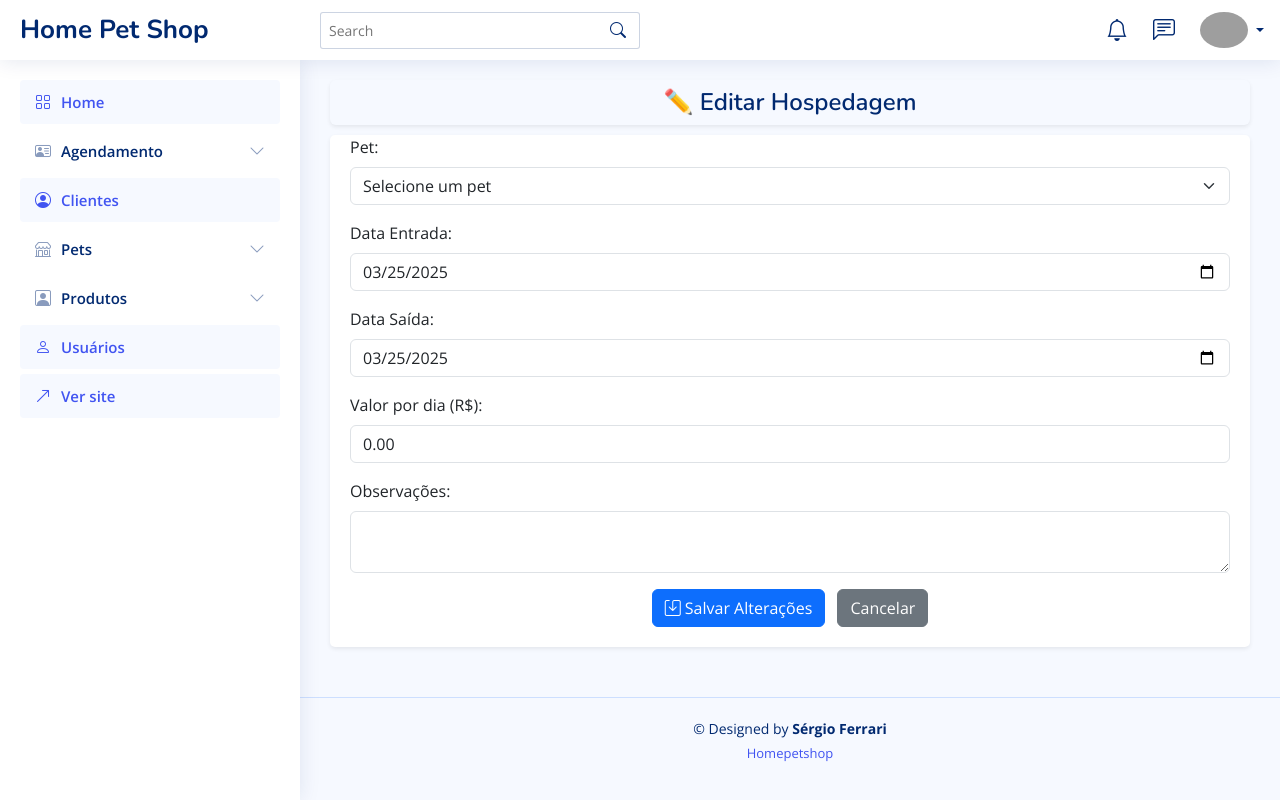
After one commit to sergioferrar/homepet, a Symfony app: template templates/hospedagem/editar.html.twig in a window 1280 px wide. The commit adds this page. Run offline with Twig, Linux system fonts and the light colour scheme; the template is opened without the code that fills it, so the values that code supplies are empty; some libraries are stand-ins or nearby versions; grey boxes are pictures that could not be loaded.

Commit message:
criação da tela de agendamento de hospedagem de caes

```diff
--- /dev/null
+++ b/templates/hospedagem/editar.html.twig
@@ -0,0 +1,59 @@
+{% extends 'base.html.twig' %}
+
+{% block body %}
+<div class="pagetitle">
+    <h1 class="text-center shadow-sm rounded p-2">✏️ Editar Hospedagem</h1>
+</div>
+
+<div class="card shadow-sm">
+    <div class="card-body">
+        <form method="POST" action="{{ path('hospedagem_editar', { id: hospedagem.id }) }}">
+
+{#             <div class="mb-3">
+                <label class="form-label">Cliente:</label>
+                <select name="cliente_id" class="form-select" required>
+                    <option value="">Selecione um cliente</option>
+                    {% for cliente in clientes %}
+                        <option value="{{ cliente.id }}" {% if cliente.id == hospedagem.cliente_id %}selected{% endif %}>{{ cliente.nome }}</option>
+                    {% endfor %}
+                </select>
+            </div> #}
+
+            <div class="mb-3">
+                <label class="form-label">Pet:</label>
+                <select name="pet_id" class="form-select" required>
+                    <option value="">Selecione um pet</option>
+                    {% for pet in pets %}
+                        <option value="{{ pet.id }}" {% if pet.id == hospedagem.pet_id %}selected{% endif %}>{{ pet.nome }}</option>
+                    {% endfor %}
+                </select>
+            </div>
+
+            <div class="mb-3">
+                <label class="form-label">Data Entrada:</label>
+                <input type="date" name="dataEntrada" class="form-control" value="{{ hospedagem.data_entrada|date('Y-m-d') }}" required>
+            </div>
+
+            <div class="mb-3">
+                <label class="form-label">Data Saída:</label>
+                <input type="date" name="dataSaida" class="form-control" value="{{ hospedagem.data_saida|date('Y-m-d') }}" required>
+            </div>
+
+            <div class="mb-3">
+                <label class="form-label">Valor por dia (R$):</label>
+                <input type="number" name="valor" class="form-control" value="{{ (hospedagem.valor / ((hospedagem.data_saida|date('U') - hospedagem.data_entrada|date('U')) / 86400 + 1))|number_format(2, '.', '') }}" step="0.01" required>
+            </div>
+
+            <div class="mb-3">
+                <label class="form-label">Observações:</label>
+                <textarea name="observacoes" class="form-control">{{ hospedagem.observacoes }}</textarea>
+            </div>
+
+            <div class="text-center">
+                <button type="submit" class="btn btn-primary"><i class="bi bi-save"></i> Salvar Alterações</button>
+                <a href="{{ path('hospedagem_listar') }}" class="btn btn-secondary ms-2">Cancelar</a>
+            </div>
+        </form>
+    </div>
+</div>
+{% endblock %}
```
Also changed, not shown: src/Controller/HospedagemController.php (+72 -4 lines), templates/hospedagem/listar.html.twig (+12 -3 lines).
